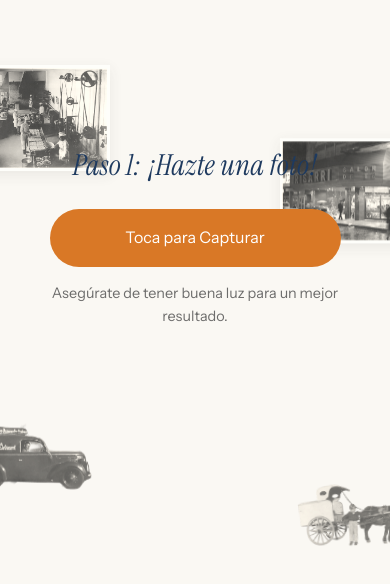
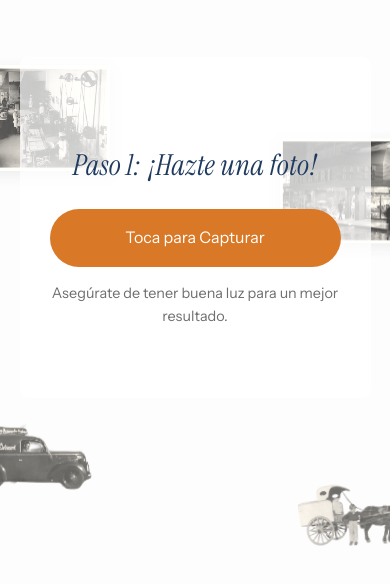
Before and after one commit to silberbergnicole/Exp-Multimedia, a website: page index.html in a window 390 px wide. Shown: the part 220-804 px from the top of the page. Drawn offline with Linux system fonts and the light colour scheme.

```diff
--- a/estilos.css
+++ b/estilos.css
@@ -11,7 +11,7 @@
     /* Naranja más oscuro para hover */
     --color-text: #4a4a4a;
     /* Gris oscuro para texto normal */
-    --color-background: #faf8f3;
+    --color-background: #faf8f32a;
     /* Crema muy claro */
 
     /* Fuentes */
@@ -76,7 +76,7 @@
 .container {
     width: 90%;
     max-width: 500px;
-    background-color: rgba(255, 255, 255, 0);
+    background-color: rgba(255, 255, 255, 0.703);
     padding: 40px 30px;
     border-radius: 8px;
     /* box-shadow: 0 2px 20px rgba(30, 58, 95, 0.08); */
--- a/index.html
+++ b/index.html
@@ -45,7 +45,7 @@
             <h2>¡Aquí tienes tu retrato de 1898!</h2>
             <div class="photo-result-container">
                 <img id="transformed-photo" src="" alt="Foto transformada a estilo vintage" class="photo-result">
-                <div class="brand-overlay">Irisarri 1898</div>
+                <div class="brand-overlay">Irisarri, 1898</div>
             </div>
             <div class="actions">
                 <button id="download-btn" class="main-button download-btn">Descargar Imagen</button>
```
